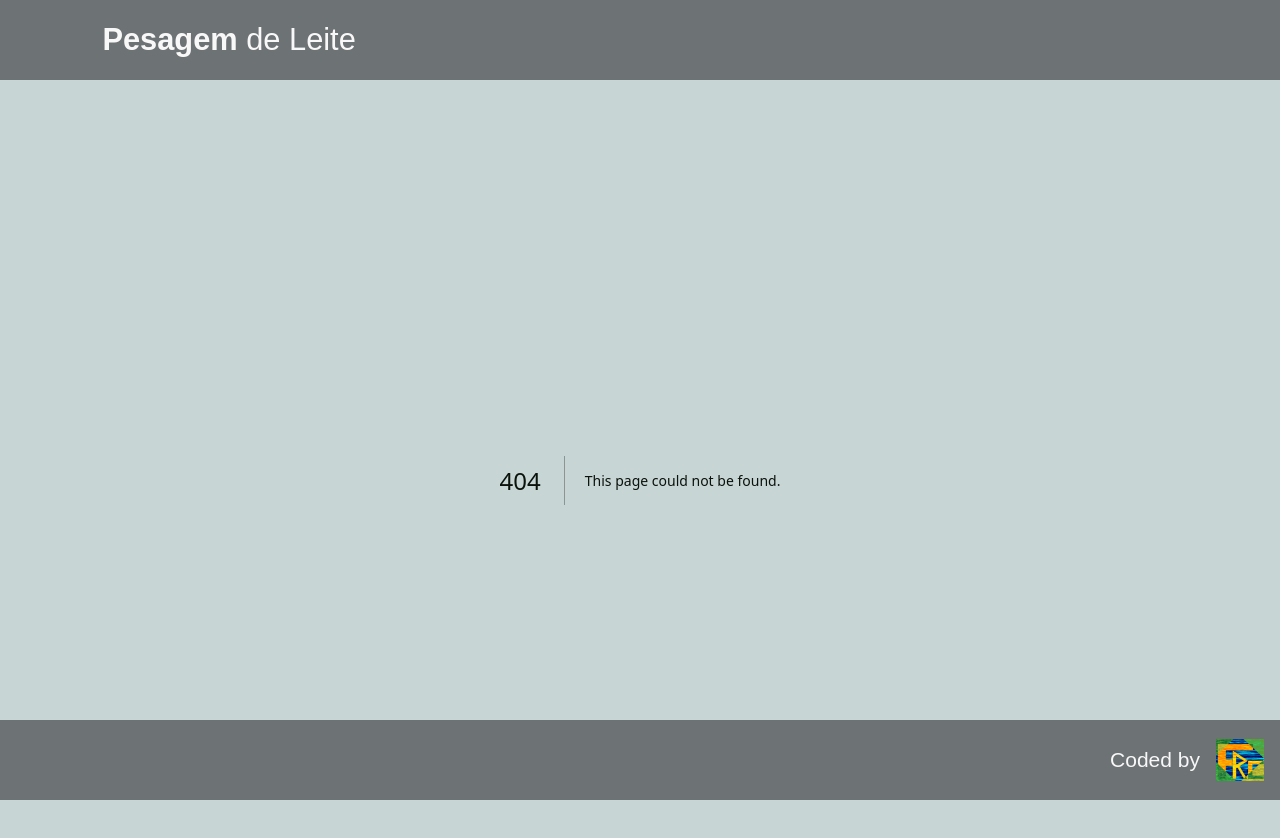
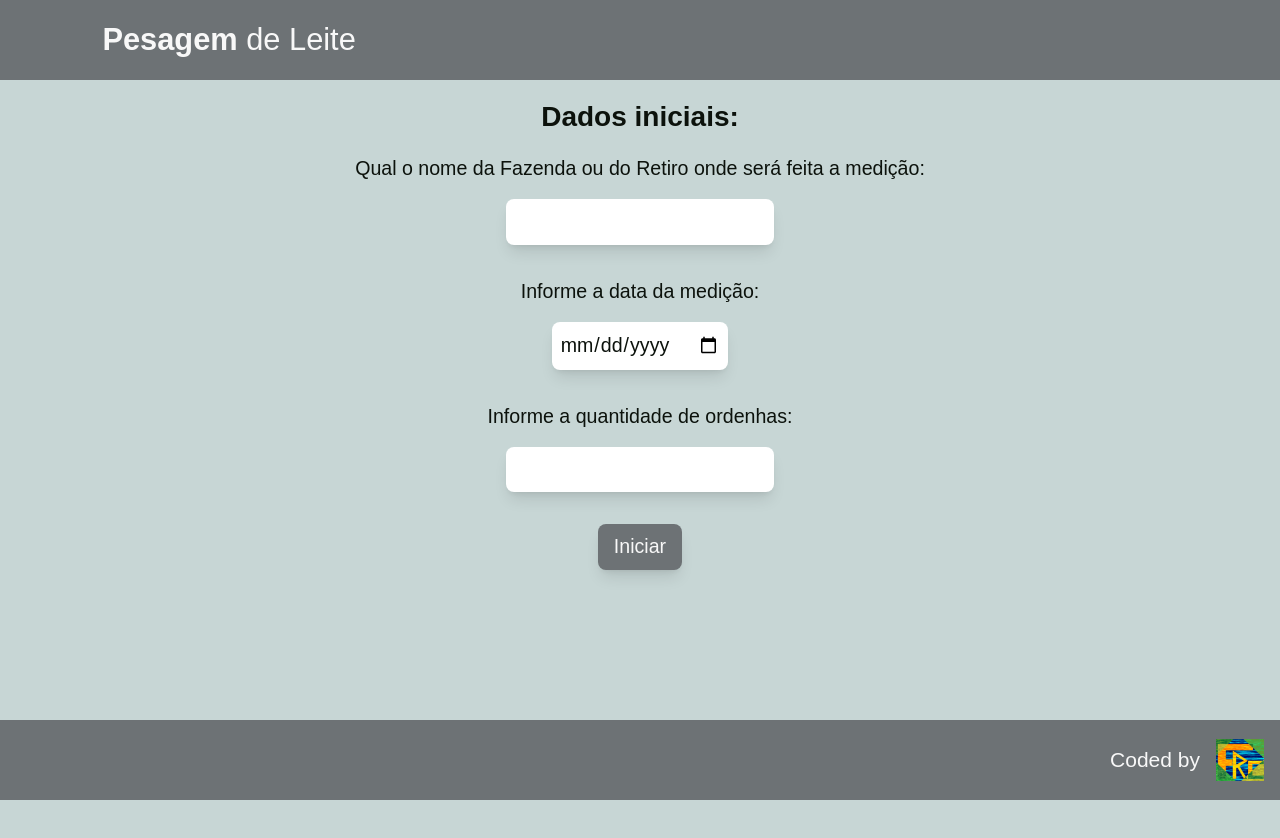
Before and after one commit to fernando-r-costa/controle_leiteiro_app, a Next.js app: page /startForm in a window 1280 px wide. Before the commit this address had no page. Shown: the top 838 px of the page. After the commit the page ends 800 px from the top, so only its background shows below. Built offline with nearby package versions, Linux system fonts and the light colour scheme.

Commit message:
feat: implement login and reorganize structure

```diff
--- a/src/app/form/individualForm/page.tsx
+++ b/src/app/individualForm/page.tsx
@@ -37,7 +37,7 @@ const IndividualForm = () => {
         className="text-[1.4em] p-2 outline-none rounded-lg shadow-lg cursor-pointer mb-8 focus:shadow-highlight-color hover:shadow-highlight-color"
       ></input>
 
-      <ul className="flex gap-4 flex-nowrap">
+      <ul className="flex gap-4 flex-nowrap mb-8">
         <li className="flex flex-col items-center">
           <label
             htmlFor="form-input-milking-1"
@@ -75,6 +75,21 @@ const IndividualForm = () => {
           ></input>
         </li>
       </ul>
+
+      <ul className="flex gap-4 flex-nowrap">
+        <button
+          type="submit"
+          className="bg-primary-color text-light-color text-[1.4em] px-4 py-2 rounded-lg shadow-lg cursor-pointer mb-8 focus:shadow-highlight-color hover:shadow-highlight-color"
+        >
+          Salvar Pesagem
+        </button>
+        <button
+          type="submit"
+          className="bg-primary-color text-light-color text-[1.4em] px-4 py-2 rounded-lg shadow-lg cursor-pointer mb-8 focus:shadow-highlight-color hover:shadow-highlight-color"
+        >
+          Finalizar
+        </button>
+      </ul>
     </form>
   );
 };
--- a/src/app/layout.tsx
+++ b/src/app/layout.tsx
@@ -17,7 +17,7 @@ export default function RootLayout({
     <html lang="pt-br">
       <body className="font-primaryFont text-[14px] bg-secondary-color text-dark-color">
         <Banner />
-        <main className="h-[80vh]">{children}</main>
+        <main className="h-[80vh] overflow-y-auto">{children}</main>
         <Footer />
       </body>
     </html>
--- a/src/app/form/startForm/page.tsx
+++ b/src/app/login/page.tsx
@@ -1,12 +1,12 @@
 "use client";
 import { useRouter } from "next/navigation";
 
-const StartForm = () => {
+const Login = () => {
   const router = useRouter();
 
   const handleFormSubmit = (e: React.FormEvent) => {
     e.preventDefault();
-    router.push("/form/individualForm");
+    router.push("/startForm");
   };
 
   return (
@@ -14,10 +14,13 @@ const StartForm = () => {
       className="flex flex-col items-center text-center mx-8"
       onSubmit={handleFormSubmit}
     >
-      <h1 className="text-[2em] font-semibold my-4">Dados iniciais:</h1>
+      <h1 className="text-[2em] font-semibold my-4">Login:</h1>
 
-      <label htmlFor="form-input-farm" className="text-[1.4em] mb-4 text-center">
-        Qual o nome da Fazenda ou do Retiro onde será feita a medição:
+      <label
+        htmlFor="form-input-farm"
+        className="text-[1.4em] mb-4 text-center"
+      >
+        E-MAIL:
       </label>
       <input
         type="text"
@@ -25,20 +28,14 @@ const StartForm = () => {
         className="text-[1.4em] p-2 outline-none rounded-lg shadow-lg cursor-pointer mb-8 focus:shadow-highlight-color hover:shadow-highlight-color"
       ></input>
 
-      <label htmlFor="form-input-date" className="text-[1.4em] mb-4 text-center">
-        Informe a data da medição:
+      <label
+        htmlFor="form-input-milking"
+        className="text-[1.4em] mb-4 text-center"
+      >
+        SENHA:
       </label>
       <input
-        type="date"
-        id="form-input-date"
-        className="text-[1.4em] p-2 outline-none rounded-lg shadow-lg cursor-pointer mb-8 focus:shadow-highlight-color hover:shadow-highlight-color"
-      ></input>
-
-      <label htmlFor="form-input-milking" className="text-[1.4em] mb-4 text-center">
-        Informe a quantidade de ordenhas:
-      </label>
-      <input
-        type="number"
+        type="password"
         id="form-input-milking"
         className="text-[1.4em] p-2 outline-none rounded-lg shadow-lg cursor-pointer mb-8 focus:shadow-highlight-color hover:shadow-highlight-color"
       ></input>
@@ -46,10 +43,10 @@ const StartForm = () => {
         type="submit"
         className="bg-primary-color text-light-color text-[1.4em] px-4 py-2 rounded-lg shadow-lg cursor-pointer mb-8 focus:shadow-highlight-color hover:shadow-highlight-color"
       >
-        Iniciar
+        ENTRAR
       </button>
     </form>
   );
 };
 
-export default StartForm;
+export default Login;
--- a/src/app/page.tsx
+++ b/src/app/page.tsx
@@ -1,5 +1,5 @@
 import { redirect } from "next/navigation";
 
 export default function Home() {
-  redirect("/form/startForm");
+  redirect("/login");
 }
--- /dev/null
+++ b/src/app/startForm/page.tsx
@@ -0,0 +1,64 @@
+"use client";
+import { useRouter } from "next/navigation";
+
+const StartForm = () => {
+  const router = useRouter();
+
+  const handleFormSubmit = (e: React.FormEvent) => {
+    e.preventDefault();
+    router.push("/individualForm");
+  };
+
+  return (
+    <form
+      className="flex flex-col items-center text-center mx-8"
+      onSubmit={handleFormSubmit}
+    >
+      <h1 className="text-[2em] font-semibold my-4">Dados iniciais:</h1>
+
+      <label
+        htmlFor="form-input-farm"
+        className="text-[1.4em] mb-4 text-center"
+      >
+        Qual o nome da Fazenda ou do Retiro onde será feita a medição:
+      </label>
+      <input
+        type="text"
+        id="form-input-farm"
+        className="text-[1.4em] p-2 outline-none rounded-lg shadow-lg cursor-pointer mb-8 focus:shadow-highlight-color hover:shadow-highlight-color"
+      ></input>
+
+      <label
+        htmlFor="form-input-date"
+        className="text-[1.4em] mb-4 text-center"
+      >
+        Informe a data da medição:
+      </label>
+      <input
+        type="date"
+        id="form-input-date"
+        className="text-[1.4em] p-2 outline-none rounded-lg shadow-lg cursor-pointer mb-8 focus:shadow-highlight-color hover:shadow-highlight-color"
+      ></input>
+
+      <label
+        htmlFor="form-input-milking"
+        className="text-[1.4em] mb-4 text-center"
+      >
+        Informe a quantidade de ordenhas:
+      </label>
+      <input
+        type="number"
+        id="form-input-milking"
+        className="text-[1.4em] p-2 outline-none rounded-lg shadow-lg cursor-pointer mb-8 focus:shadow-highlight-color hover:shadow-highlight-color"
+      ></input>
+      <button
+        type="submit"
+        className="bg-primary-color text-light-color text-[1.4em] px-4 py-2 rounded-lg shadow-lg cursor-pointer mb-8 focus:shadow-highlight-color hover:shadow-highlight-color"
+      >
+        Iniciar
+      </button>
+    </form>
+  );
+};
+
+export default StartForm;
```
Also changed, not shown: 1 other file (tests, documents, lock files or other folders).
